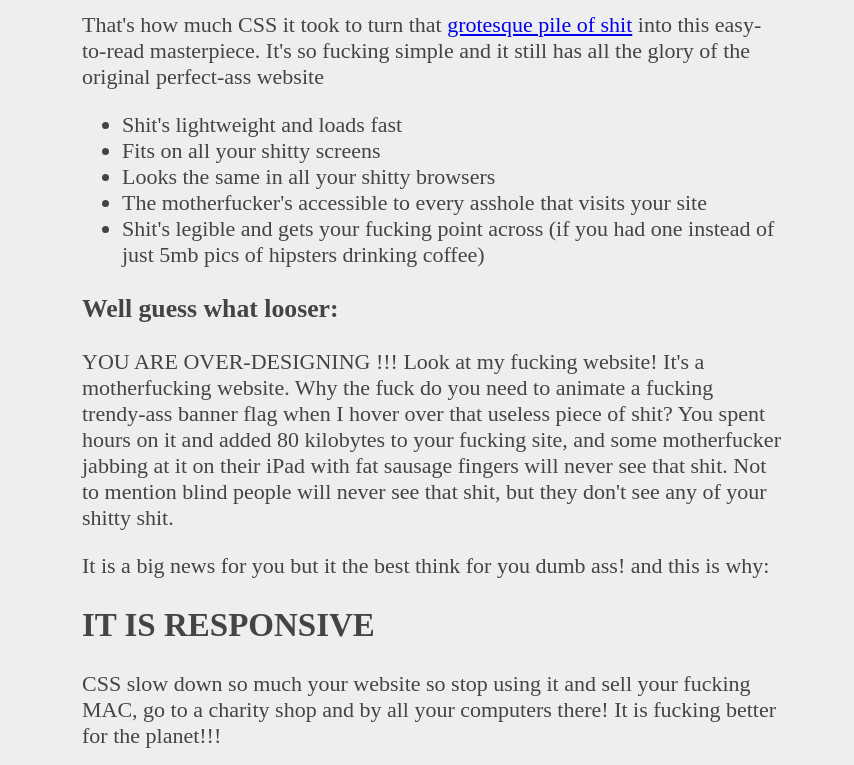
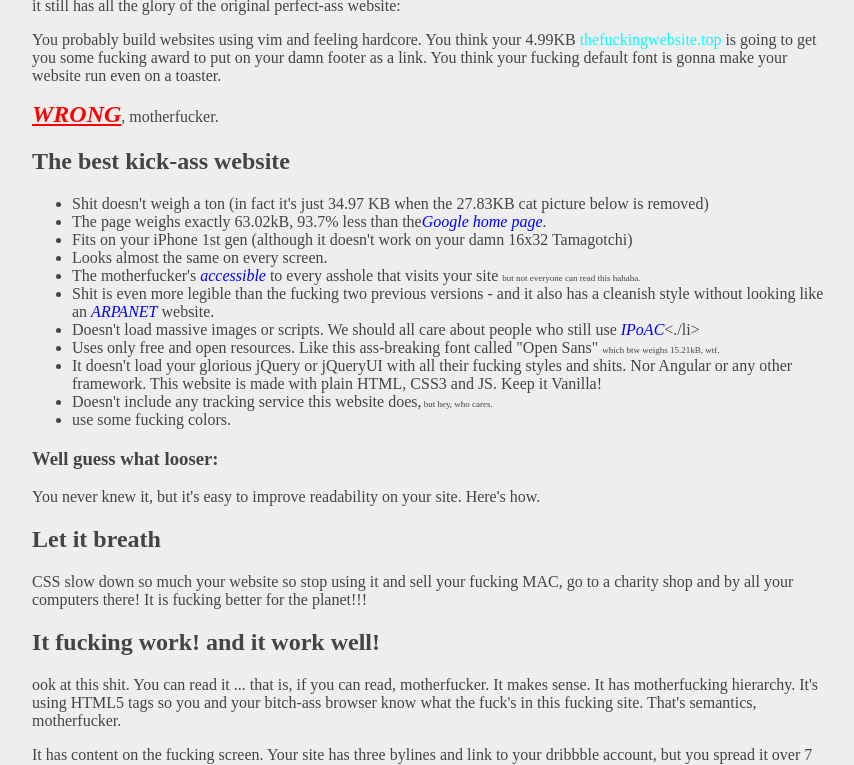
Before and after one commit to chouste/themotherfuckingwebsite.ovh-, a plain HTML site: page index.html in a window 1280 px wide. Shown: the part 210-975 px from the top of the page, without its empty margins (208-1062 px from the left). Drawn offline with Linux system fonts and the light colour scheme.

Commit message:
avancé avant javascript

```diff
--- a/index.html
+++ b/index.html
@@ -8,33 +8,43 @@
 
 <body>
 	<header class="entete">
-		<h1> This is <strong>MY</strong> motherfucking website!!</h1>
+		<h1> This is <em>MY BEST</em> motherfucking website!!</h1>
 		<p>And it is the best one ever!</p>
 	</header>
 
-	<h2>Seriously, how can it be better?</h2>
+	<h2>Seriously, how can it be better? like this isn't it?</h2>
 
-	<p>That's how much CSS it took to turn that <a href="http://www.thefuckingwebsite.top" target="_blank">grotesque pile of shit</a> into this easy-to-read masterpiece. It's so fucking simple and it still has all the glory of the original perfect-ass website</p>
+	<p>That's how much CSS it took to turn that <a href="http://www.thefuckingwebsite.top" target="_blank">grotesque pile of shit</a> into this easy-to-read masterpiece. It's so fucking simple and it still has all the glory of the original perfect-ass website:</p>
+
+	<p>You probably build websites using vim and feeling hardcore. You think your 4.99KB <span class="green">thefuckingwebsite.top</span> is going to get you some fucking award to put on your damn footer as a link. You think your fucking default font is gonna make your website run even on a toaster.</p>
+
+	<p><span class="red"><strong><em>WRONG</em></strong></span>, motherfucker.</p>
 
 	<!--I steal the long text because I'm french and it take me ages to invent stuff in english :D -->
+	<h2>The best kick-ass website</h2>
 
 	<ul>
 
-        <li>Shit's lightweight and loads fast</li>
-        <li>Fits on all your shitty screens</li>
-        <li>Looks the same in all your shitty browsers</li>
-        <li>The motherfucker's accessible to every asshole that visits your site</li>
-        <li>Shit's legible and gets your fucking point across (if you had one instead of just 5mb pics of hipsters drinking coffee)</li>
+        <li>Shit doesn't weigh a ton (in fact it's just 34.97 KB when the 27.83KB cat picture below is removed)</li>
+        <li>The page weighs exactly 63.02kB, 93.7% less than the<a href="http://google.fr">Google home page</a>.</li>
+        <li>Fits on your iPhone 1st gen (although it doesn't work on your damn 16x32 Tamagotchi)</li>
+        <li>Looks almost the same on every screen.</li>
+        <li>The motherfucker's <a href="https://www.w3.org/TR/WCAG20/" title="W3C" target="_blank">accessible</a> to every asshole that visits your site <span class="petit">but not everyone can read this hahaha.</span></li>
+        <li>Shit is even more legible than the fucking two previous versions - and it also has a cleanish style without looking like an <a href="https://en.wikipedia.org/wiki/ARPANET" target="_blank">ARPANET</a> website.</li>
+        <li>Doesn't load massive images or scripts. We should all care about people who still use <a href="https://en.wikipedia.org/wiki/IP_over_Avian_Carriers" target="_blank"> IPoAC</a><./li>
+        <li>Uses only free and open resources. Like this ass-breaking font called "Open Sans" <span class="petit"> which btw weighs 15.21kB, wtf.</span></li>
+        <li>It doesn't load your glorious jQuery or jQueryUI with all their fucking styles and shits. Nor Angular or any other framework. This website is made with plain HTML, CSS3 and JS. Keep it Vanilla!</li>
+        <li>Doesn't include any tracking service this website does,<span class="petit"> but hey, who cares.</span></li>
+        <li>use some fucking <span class="biz"></span> colors.</li>
 
         </ul>
 
         <h3>Well guess what looser:</h3>
 
-	<p>YOU ARE OVER-DESIGNING !!! Look at my fucking website! It's a motherfucking website. Why the fuck do you need to animate a fucking trendy-ass banner flag when I hover over that useless piece of shit? You spent hours on it and added 80 kilobytes to your fucking site, and some motherfucker jabbing at it on their iPad with fat sausage fingers will never see that shit. Not to mention blind people will never see that shit, but they don't see any of your shitty shit.</p>
+	<p>You never knew it, but it's easy to improve readability on your site. Here's how.</p>
 
-	<p>It is a big news for you but it the best think for you dumb ass! and this is why:</p>
 
-	<h2><strong>IT IS RESPONSIVE</strong></h2>
+	<h2>Let it breath</h2>
 
 	<p>CSS slow down so much your website so stop using it and sell your fucking MAC, go to a charity shop and by all your computers there! It is fucking better for the planet!!!</p>
 
--- a/style.css
+++ b/style.css
@@ -2,11 +2,11 @@ body
 {
 	margin-left: auto;
 	margin-right: auto;
-	max-width: 700px;
+	max-width: 800px;
 	margin-top: 50px
 	line-height: 1.6em;
 	background-color: #EEEEEE;
-	font-size: 22px;
+	font-size: 16px;
 	color: #444;
 	padding: 0;
 
@@ -17,3 +17,33 @@ h1
 	text-align: center;
 	font-size: 42px;
 }
+.green
+{
+	color: aqua;
+}
+.red
+{
+	color: red;
+	font-size: x-large;
+	text-decoration: underline;
+
+}
+a
+{
+	color: blue;
+	text-decoration: none;
+	font-style: italic;
+}
+a:hover
+{
+	text-decoration: underline;
+	color: red;
+}
+.petit
+{
+	font-size: xx-small;
+}
+.biz
+{
+	color: inherit;
+}
```
